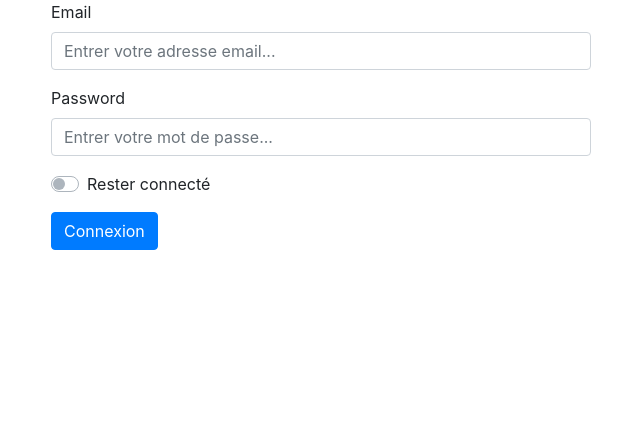
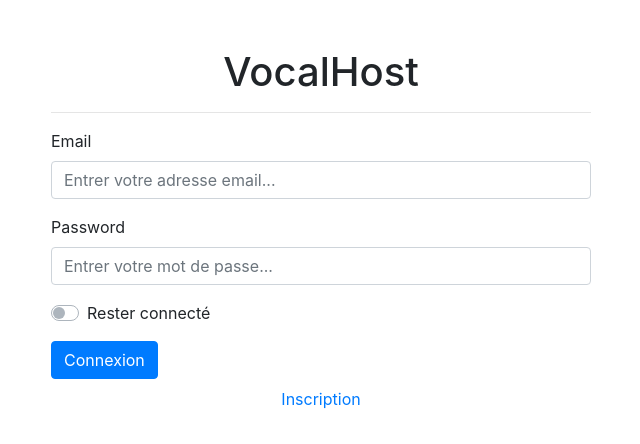
Before and after one commit to NeeaaR/VocalHost, a React (Create React App) app: page /login in a window 1280 px wide. Shown: the top 444 px of the page, without its empty margins (319-959 px from the left). Built offline with nearby package versions, Linux system fonts and the light colour scheme.

Commit message:
modifRoute

```diff
--- a/src/Pages/Login.js
+++ b/src/Pages/Login.js
@@ -1,14 +1,16 @@
 import React from 'react';
-import { FormGroup, Form, Label, Input, Button, Container, Row, Col, CustomInput} from 'reactstrap';
+import { FormGroup, Form, Label, Input, Button, Container, Row, Col, CustomInput, NavLink} from 'reactstrap';
 
 class Login extends React.Component{
     render(){
         return(
             <div>
-                <Container>
+                <Container className="pt-5">
                     <Row>
                         <Col sm="12" md={{ size: 6, offset: 3 }}>
                         <Form>
+                            <h1 className="text-center">VocalHost</h1>
+                            <hr/>
                             <FormGroup>
                                 <Label>Email</Label>
                                 <Input type="email" name="email" placeholder="Entrer votre adresse email..." />
@@ -22,6 +24,9 @@ class Login extends React.Component{
                             </FormGroup>
                             <Button color="primary">Connexion</Button>
                         </Form>
+                        <NavLink className="text-center" href={"/signup"}>
+                                Inscription
+                            </NavLink>
                         </Col>
                     </Row>
                 </Container>
--- a/src/Pages/Signup.js
+++ b/src/Pages/Signup.js
@@ -1,5 +1,5 @@
 import React from 'react';
-import { FormGroup, Form, Label, Input, Button, Container, Row, Col} from 'reactstrap';
+import { FormGroup, Form, Label, Input, Button, Container, Row, Col, NavLink} from 'reactstrap';
 
 class Signup extends React.Component{
     constructor(props){
@@ -56,7 +56,7 @@ class Signup extends React.Component{
     render(){
         return(
             <div>
-                <Container>
+                <Container className="pt-5">
                     <Row>
                         <Col sm="12" md={{ size: 6, offset: 3 }}>
                         <Form>
@@ -104,9 +104,13 @@ class Signup extends React.Component{
                             </FormGroup>
                             <Button color="primary" size="lg" block>Inscription</Button>
                         </Form>
+                            <NavLink className="text-center" href={"/Login"}>
+                                Connexion
+                            </NavLink>
                         </Col>
                     </Row>
                 </Container>
+
             </div>
         )
     }
--- a/src/Routes.js
+++ b/src/Routes.js
@@ -12,7 +12,7 @@ class Routes extends React.Component{
                     <Switch>
                         <Route path="/" exact component={Home} />
                         <Route path="/login" component={Login} />
-                        <Route path="/inscription" component={Signup} />
+                        <Route path="/signup" component={Signup} />
                     </Switch>
                 </Router>
             </div>
```
